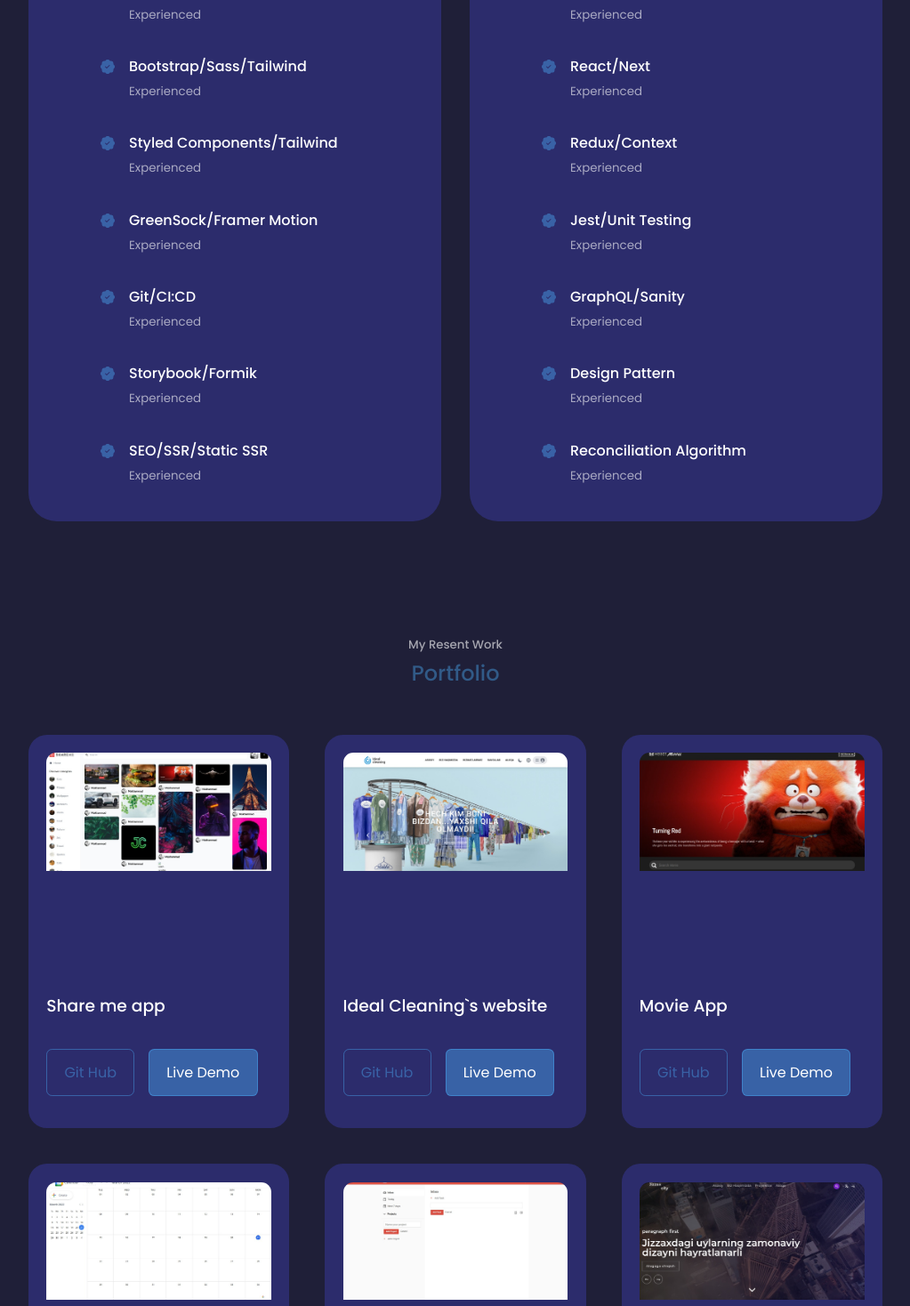
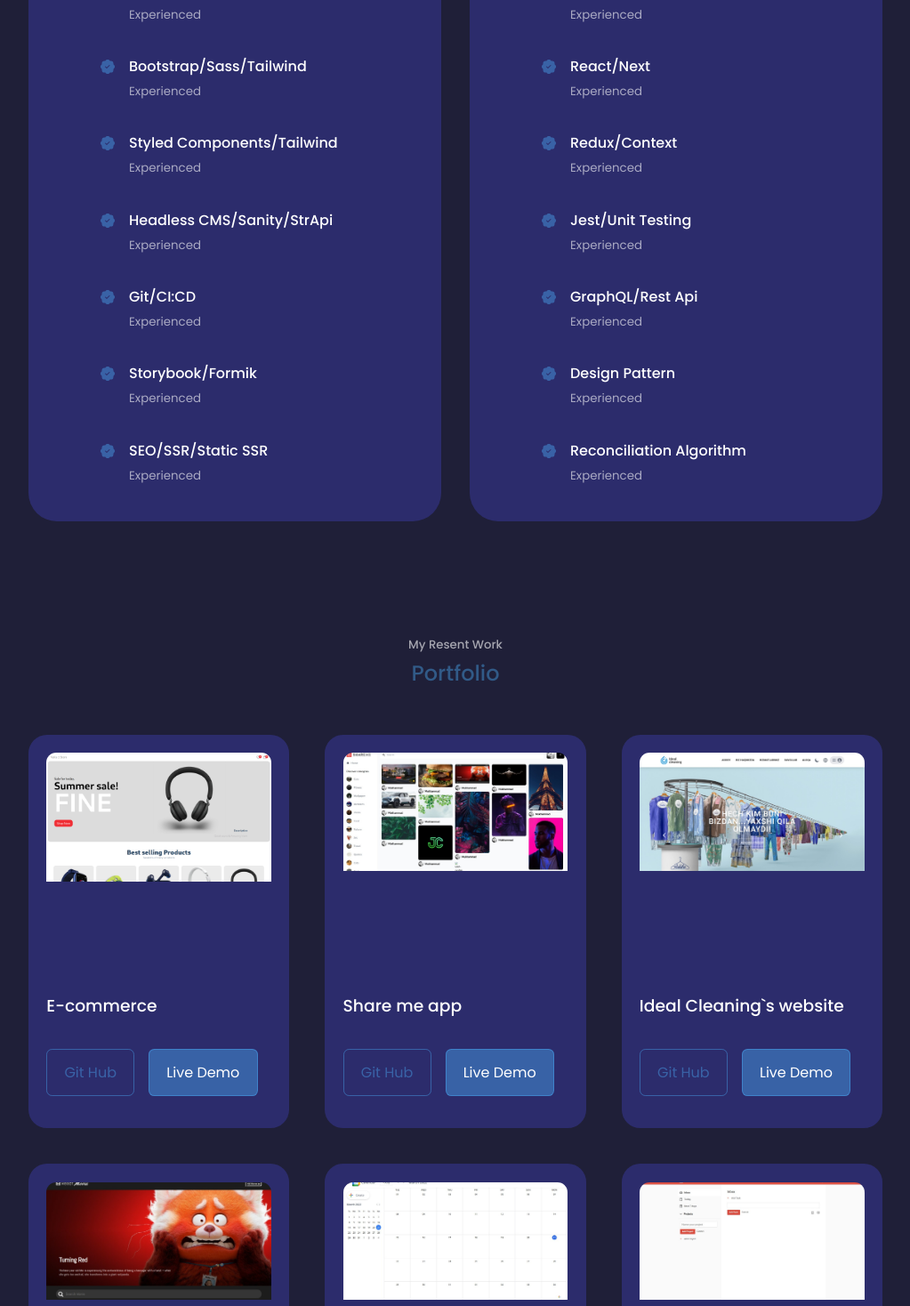
Before and after one commit to AnvarovM/portfolio, a React (Create React App) app: page / in a window 1280 px wide. Shown: the part 1887-3355 px from the top of the page at 89% size, without its empty margins (128-1151 px from the left). Built offline with nearby package versions, Linux system fonts and the light colour scheme; a web font is replaced by a local one.

Commit message:
Added new portfolio and new experince

```diff
--- a/src/components/experience/Experience.jsx
+++ b/src/components/experience/Experience.jsx
@@ -36,7 +36,7 @@ const Experience = () => {
             <article className="experience__details">
               <BsPatchCheckFill className="experience__details-icon" />
               <div>
-                <h4>GreenSock/Framer Motion</h4>
+                <h4>Headless CMS/Sanity/StrApi</h4>
                 <small className="text-light">Experienced</small>
               </div>
             </article>
@@ -98,7 +98,7 @@ const Experience = () => {
           <article className="experience__details">
               <BsPatchCheckFill className="experience__details-icon" />
               <div>
-                <h4>GraphQL/Sanity</h4>
+                <h4>GraphQL/Rest Api</h4>
                 <small className="text-light">Experienced</small>
               </div>
             </article>
--- a/src/components/portfolio/Portfolio.jsx
+++ b/src/components/portfolio/Portfolio.jsx
@@ -3,6 +3,7 @@ import './portfolio.css';
 import { LazyLoadImage } from 'react-lazy-load-image-component';
 // images
 import ShareMe from '../../assets/portfolio/share-me.jpeg';
+import Commerce from '../../assets/portfolio/ecomerce.png'
 import IdealCleaning from '../../assets/portfolio/idealcleaning.jpeg';
 import GoogleCalendar from '../../assets/portfolio/google-calendar.jpeg';
 import TodoIst from '../../assets/portfolio/todoist.jpeg';
@@ -14,6 +15,13 @@ import Airbnb from '../../assets/portfolio/airbnb.jpeg';
 import Windows from '../../assets/portfolio/windows.jpeg';
 
 const portfolioData = [
+  {
+    id: 131144,
+    image: Commerce,
+    title: 'E-commerce',
+    github: 'https://github.com/AnvarovM/eCommerce',
+    demo: 'https://e-commerce-sanity-stripe.vercel.app/'
+  },
   {
     id: 1,
     image: ShareMe,
```
Also changed, not shown: src/assets/portfolio/ecomerce.png (added), 1 other file (tests, documents, lock files or other folders).
